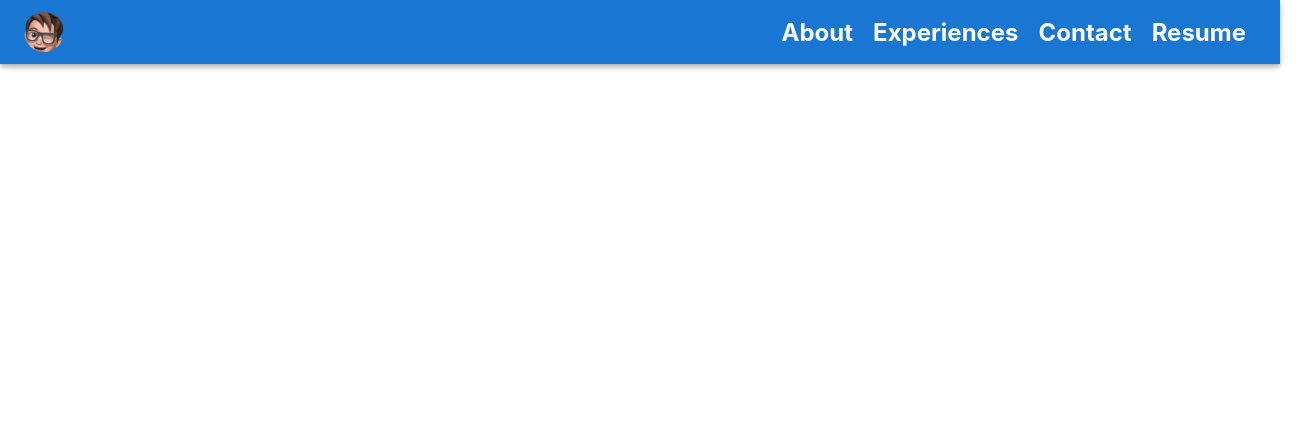
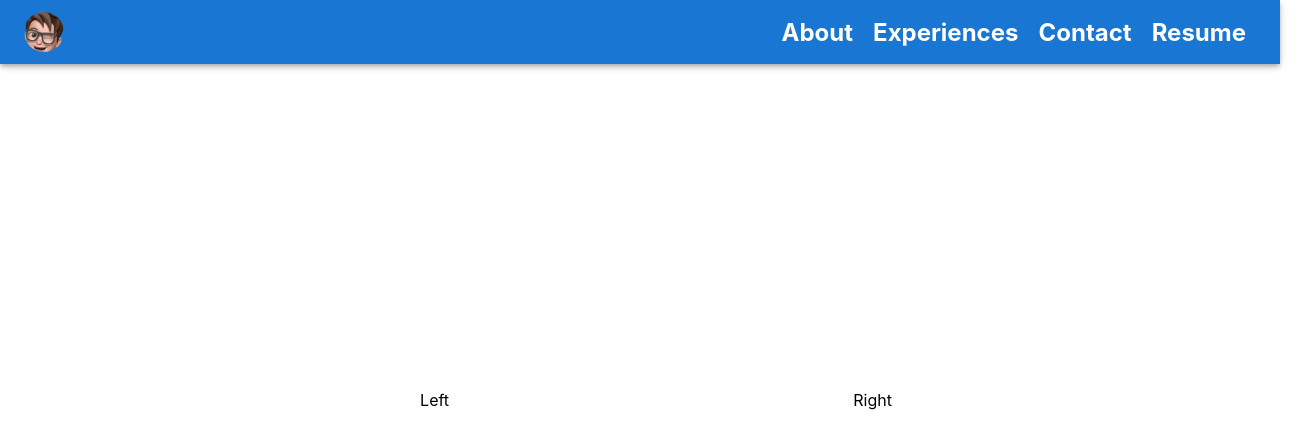
Before and after one commit to alex210501/Portfolio, a React (Create React App) app in the folder portfolio/: page / in a window 1280 px wide. Shown: the top 448 px of the page, 1312 px wide, since content can reach past the window. Built offline with nearby package versions, Linux system fonts and the light colour scheme.

Commit message:
Add Home section

```diff
--- a/portfolio/src/App.tsx
+++ b/portfolio/src/App.tsx
@@ -3,7 +3,7 @@ import { ThemeProvider, createTheme } from '@mui/material';
 
 import './App.css';
 import HomeAppBar from './components/HomeAppBar';
-// import Home from './sections/Home';
+import Home from './sections/Home';
 
 const theme = createTheme({
   palette: {
@@ -15,9 +15,8 @@ const theme = createTheme({
 function App() {
   return (
     <div className="App">
-
-        <HomeAppBar />
-
+      <HomeAppBar />
+      <Home />
     </div>
   );
 }
--- a/portfolio/src/sections/Home.tsx
+++ b/portfolio/src/sections/Home.tsx
@@ -1 +1,27 @@
-import styled from 'styled-components';
+import { Grid } from "@mui/material";
+import styled from "styled-components";
+
+import StyledSection from "../styles/StyledSection";
+
+const StyledContainer = styled.div`
+    display: flex;
+    flex-direction: row;
+    flex-wrap: wrap;
+    align-items: center;
+    align-content: center;
+    justify-content: space-evenly;
+    height: 100%;
+    width: 100%;
+`;
+
+
+export default function Home() {
+    return (
+        <StyledSection>
+            <StyledContainer>
+                <div>Left</div>
+                <div>Right</div>
+            </StyledContainer>
+        </StyledSection>
+    );
+}
--- /dev/null
+++ b/portfolio/src/styles/StyledSection.tsx
@@ -0,0 +1,10 @@
+import styled from "styled-components";
+
+const StyledSection = styled.section`
+    width: 100%;
+    height: 100vh;
+    padding-left: 1em;
+    padding-right: 1em;
+`;
+
+export default StyledSection;
```
